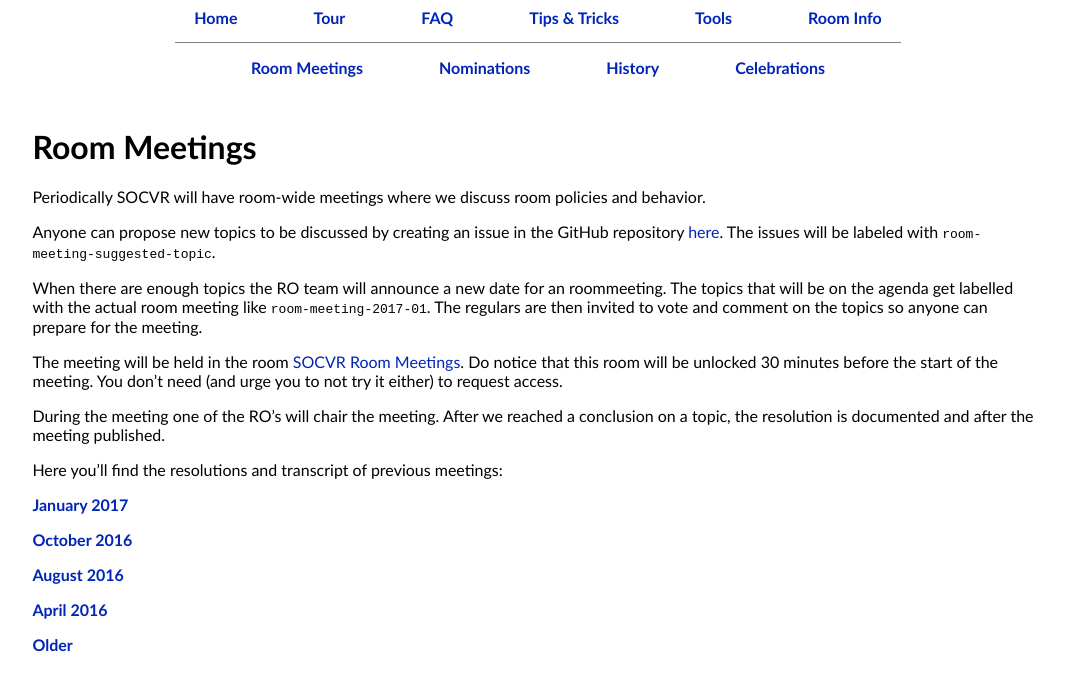
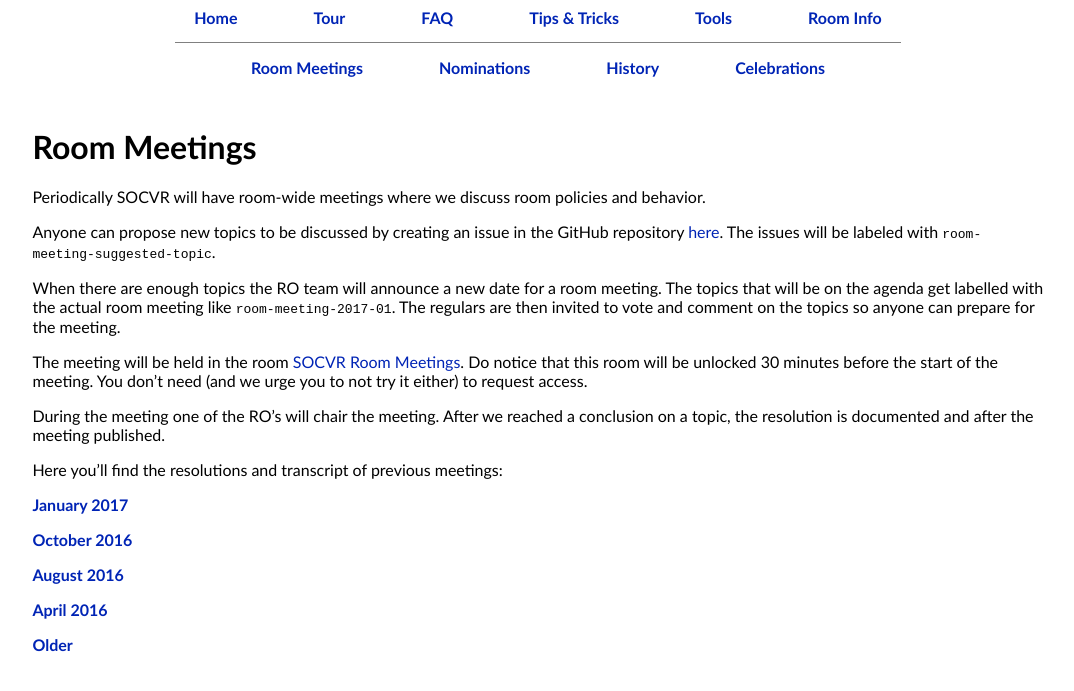
Before and after one commit to SO-Close-Vote-Reviewers/SO-Close-Vote-Reviewers.github.io, a Jekyll site: the page built from room/_posts/2016-06-02-roomMeetings.md, in a window 1280 px wide. Shown: the top 691 px of the page, without its empty margins (102-1176 px from the left). Built offline with Jekyll 4.4.1, drawn with Linux system fonts in a browser that asks for light colours.

Commit message:
Moar typos

```diff
--- a/room/_posts/2016-06-02-roomMeetings.md
+++ b/room/_posts/2016-06-02-roomMeetings.md
@@ -12,9 +12,9 @@ Periodically SOCVR will have room-wide meetings where we discuss room policies a
 
 Anyone can propose new topics to be discussed by creating an issue in the GitHub repository [here](https://github.com/SO-Close-Vote-Reviewers/SO-Close-Vote-Reviewers.github.io/issues). The issues will be labeled with `room-meeting-suggested-topic`.
 
-When there are enough topics the RO team will announce a new date for an roommeeting. The topics that will be on the agenda get labelled with the actual room meeting like `room-meeting-2017-01`. The regulars are then invited to vote and comment on the topics so anyone can prepare for the meeting.
+When there are enough topics the RO team will announce a new date for a room meeting. The topics that will be on the agenda get labelled with the actual room meeting like `room-meeting-2017-01`. The regulars are then invited to vote and comment on the topics so anyone can prepare for the meeting.
 
-The meeting will be held in the room [SOCVR Room Meetings](https://chat.stackoverflow.com/rooms/108179/socvr-room-meetings). Do notice that this room will be unlocked 30 minutes before the start of the meeting. You don't need (and urge you to not try it either) to request access.
+The meeting will be held in the room [SOCVR Room Meetings](https://chat.stackoverflow.com/rooms/108179/socvr-room-meetings). Do notice that this room will be unlocked 30 minutes before the start of the meeting. You don't need (and we urge you to not try it either) to request access.
 
 During the meeting one of the RO's will chair the meeting. After we reached a conclusion on a topic, the resolution is documented and after the meeting published.
 
```
